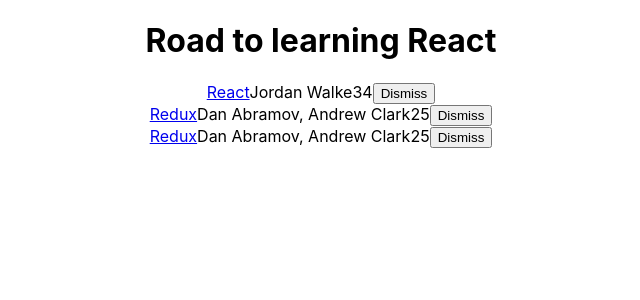
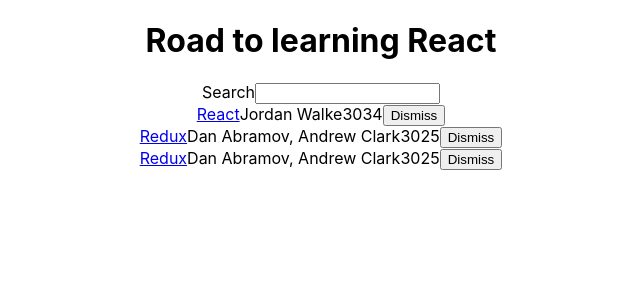
Before and after one commit to DominykasMa/Road-to-learning-React, a React (Create React App) app: page / in a window 1280 px wide. Shown: the top 300 px of the page, without its empty margins (319-959 px from the left). Built offline with nearby package versions, Linux system fonts and the light colour scheme.

Commit message:
Composable components

```diff
--- a/src/App.js
+++ b/src/App.js
@@ -8,7 +8,7 @@
     author: "Jordan Walke",
     num_comments: 3,
     points: 4,
-    objectID: 0,
+    objectID: 0
   },
   {
     title: "Redux",
@@ -16,7 +16,7 @@
     author: "Dan Abramov, Andrew Clark",
     num_comments: 2,
     points: 5,
-    objectID: 1,
+    objectID: 1
   },
   {
     title: "Redux",
@@ -24,10 +24,12 @@
     author: "Dan Abramov, Andrew Clark",
     num_comments: 2,
     points: 5,
-    objectID: 2,
-  },
+    objectID: 2
+  }
 ];
 
+const isSearched = searchTerm => item =>
+  item.title.toLowerCase().includes(searchTerm.toLowerCase());
 
 class App extends Component {
   constructor(props) {
@@ -35,10 +37,16 @@
 
     this.state = {
       list,
-      appName : 'Road to learning React'
+      appName: "Road to learning React",
+      searchTerm: ""
     };
 
     this.onDismiss = this.onDismiss.bind(this);
+    this.onSearchChange = this.onSearchChange.bind(this);
+  }
+
+  onSearchChange(event) {
+    this.setState({ searchTerm: event.target.value });
   }
 
   onDismiss(id) {
@@ -46,24 +54,47 @@
     const updatedList = this.state.list.filter(isNotId);
     this.setState({ list: updatedList });
   }
-
   render() {
+    const { searchTerm, list } = this.state;
     return (
       <div className="App">
         <h1>{this.state.appName}</h1>
-        {this.state.list.map(item => (
+        <Search value={searchTerm} onChange={this.onSearchChange}>
+          Search
+        </Search>
+        <Table list={list} pattern={searchTerm} onDismiss={this.onDismiss} />
+      </div>
+    );
+  }
+}
+
+class Search extends Component {
+  render() {
+    const { value, onChange, children } = this.props;
+    return (
+      <form>
+        {children}
+        <input type="text" value={value} onChange={onChange} />
+      </form>
+    );
+  }
+}
+
+class Table extends Component {
+  render() {
+    const { list, pattern, onDismiss } = this.props;
+    return (
+      <div>
+        {list.filter(isSearched(pattern)).map(item => (
           <div key={item.objectID}>
             <span>
               <a href={item.url}>{item.title}</a>
             </span>
-            <span>{item.author}</span>
+            <span>{item.author}</span>30
             <span>{item.num_comments}</span>
             <span>{item.points}</span>
             <span>
-            <button
-                onClick={() => this.onDismiss(item.objectID)}
-                type="button"
-              >
+              <button onClick={() => onDismiss(item.objectID)} type="button">
                 Dismiss
               </button>
             </span>
```
